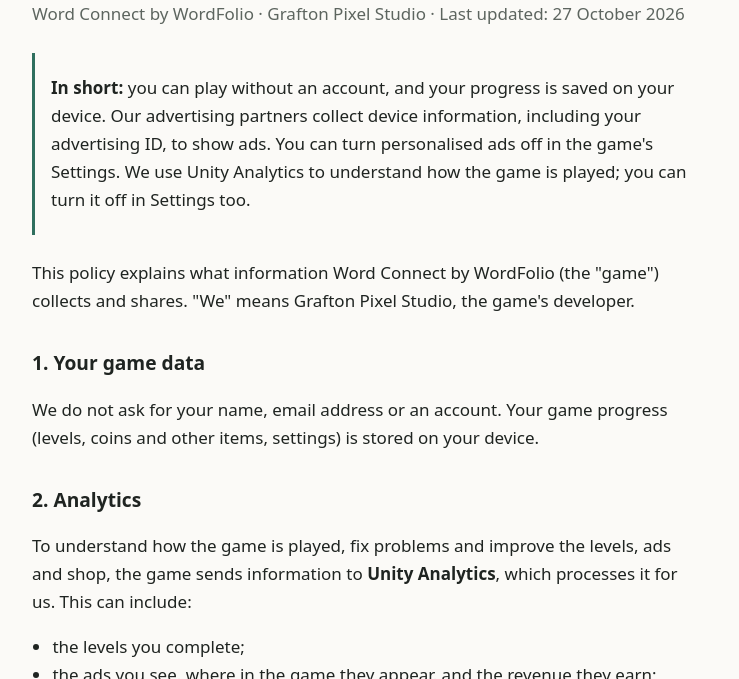
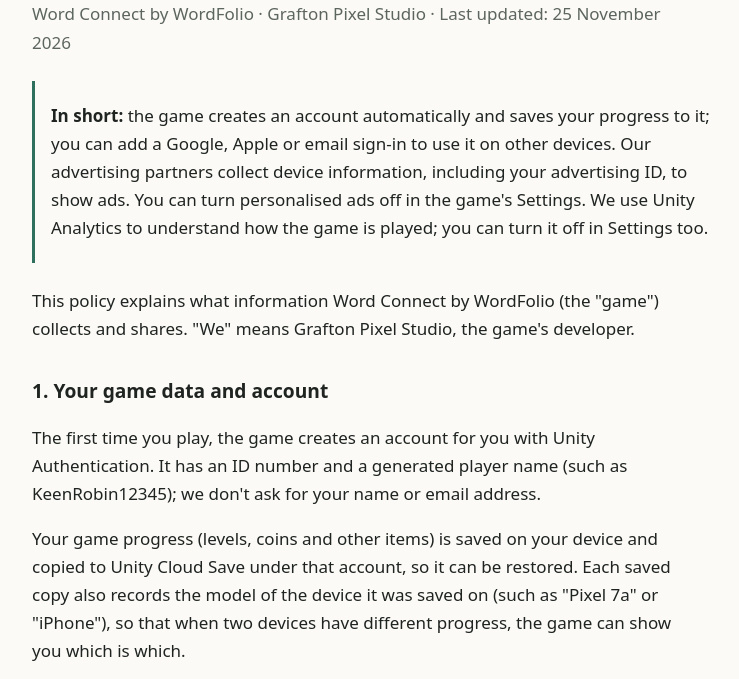
Before and after one commit to GraftonPixelStudio/GraftonPixelStudio, a plain HTML site: page wordconnect/privacy/index.html in a window 1280 px wide. Shown: the part 80-759 px from the top of the page, without its empty margins (248-987 px from the left). Drawn offline with Linux system fonts and the light colour scheme.

Commit message:
Word Connect privacy policy: the account, Cloud Save and device model [skip ci] (#7)
Claude-Session: https://claude.ai/code/session_012cAdTS1LyLkUiddrwgDxFT

Co-authored-by: Claude Opus 5.5 <noreply@anthropic.com>

```diff
--- a/wordconnect/privacy/index.html
+++ b/wordconnect/privacy/index.html
@@ -21,16 +21,18 @@
 <body>
 <main>
 <h1>Privacy Policy</h1>
-<p class="meta">Word Connect by WordFolio · Grafton Pixel Studio · Last updated: 27 October 2026</p>
+<p class="meta">Word Connect by WordFolio · Grafton Pixel Studio · Last updated: 25 November 2026</p>
 
 <div class="summary">
-  <p><strong>In short:</strong> you can play without an account, and your progress is saved on your device. Our advertising partners collect device information, including your advertising ID, to show ads. You can turn personalised ads off in the game's Settings. We use Unity Analytics to understand how the game is played; you can turn it off in Settings too.</p>
+  <p><strong>In short:</strong> the game creates an account automatically and saves your progress to it; you can add a Google, Apple or email sign-in to use it on other devices. Our advertising partners collect device information, including your advertising ID, to show ads. You can turn personalised ads off in the game's Settings. We use Unity Analytics to understand how the game is played; you can turn it off in Settings too.</p>
 </div>
 
 <p>This policy explains what information Word Connect by WordFolio (the "game") collects and shares. "We" means Grafton Pixel Studio, the game's developer.</p>
 
-<h2>1. Your game data</h2>
-<p>We do not ask for your name, email address or an account. Your game progress (levels, coins and other items, settings) is stored on your device.</p>
+<h2>1. Your game data and account</h2>
+<p>The first time you play, the game creates an account for you with Unity Authentication. It has an ID number and a generated player name (such as KeenRobin12345); we don't ask for your name or email address.</p>
+<p>Your game progress (levels, coins and other items) is saved on your device and copied to Unity Cloud Save under that account, so it can be restored. Each saved copy also records the model of the device it was saved on (such as "Pixel 7a" or "iPhone"), so that when two devices have different progress, the game can show you which is which.</p>
+<p>On Android, the game may connect your Google Play Games profile automatically, so your progress comes back after a reinstall. You can also sign in with Google, Apple or email in the game's Profile to keep your progress on other devices; that sign-in is handled by Unity under its own privacy policy.</p>
 
 <h2>2. Analytics</h2>
 <p>To understand how the game is played, fix problems and improve the levels, ads and shop, the game sends information to <strong>Unity Analytics</strong>, which processes it for us. This can include:</p>
```
